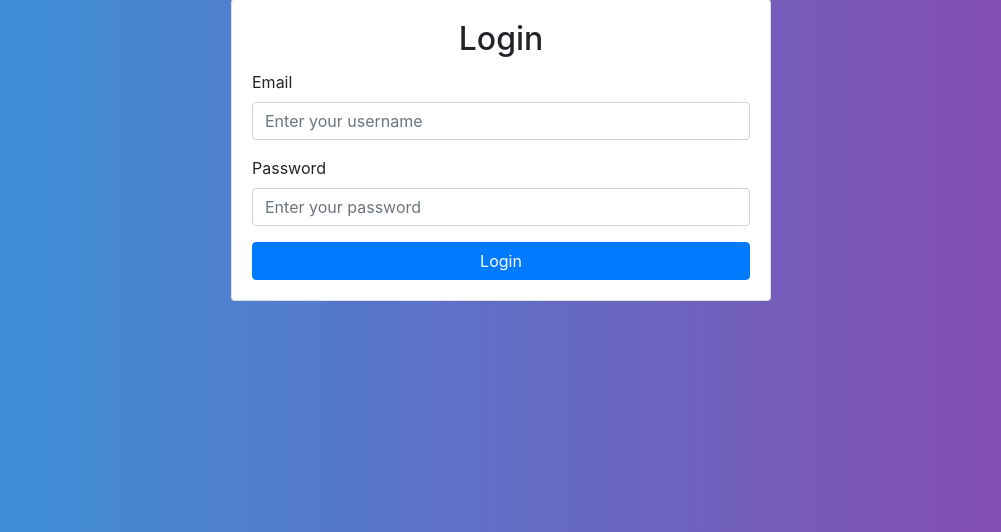
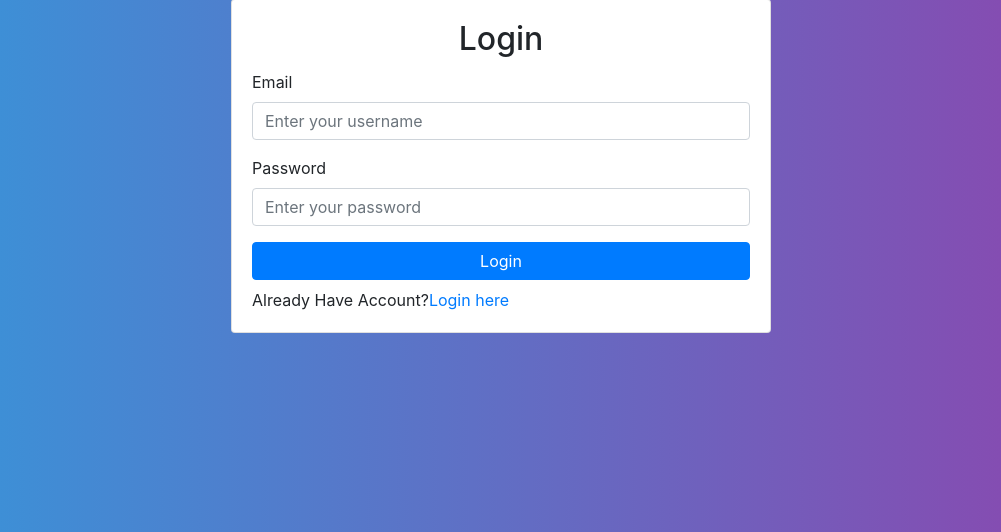
Before and after one commit to sravan1946/cipherthon, a Flask app: page /userlogin in a window 1280 px wide. Shown: the part 217-749 px from the top of the page, without its empty margins (139-1140 px from the left). Run offline with Flask 3, Linux system fonts and the light colour scheme; some libraries are stand-ins or nearby versions.

```diff
--- a/templates/userlogin.html
+++ b/templates/userlogin.html
@@ -67,6 +67,7 @@
               {% endif %}
               <button type="submit" class="btn btn-primary btn-block">Login</button>
             </form>
+            <p class="mt-2 mb-0 pb-0">Already Have Account?<a href="userlogin.html">Login here</a></p>
           </div>
         </div>
       </div>
```
